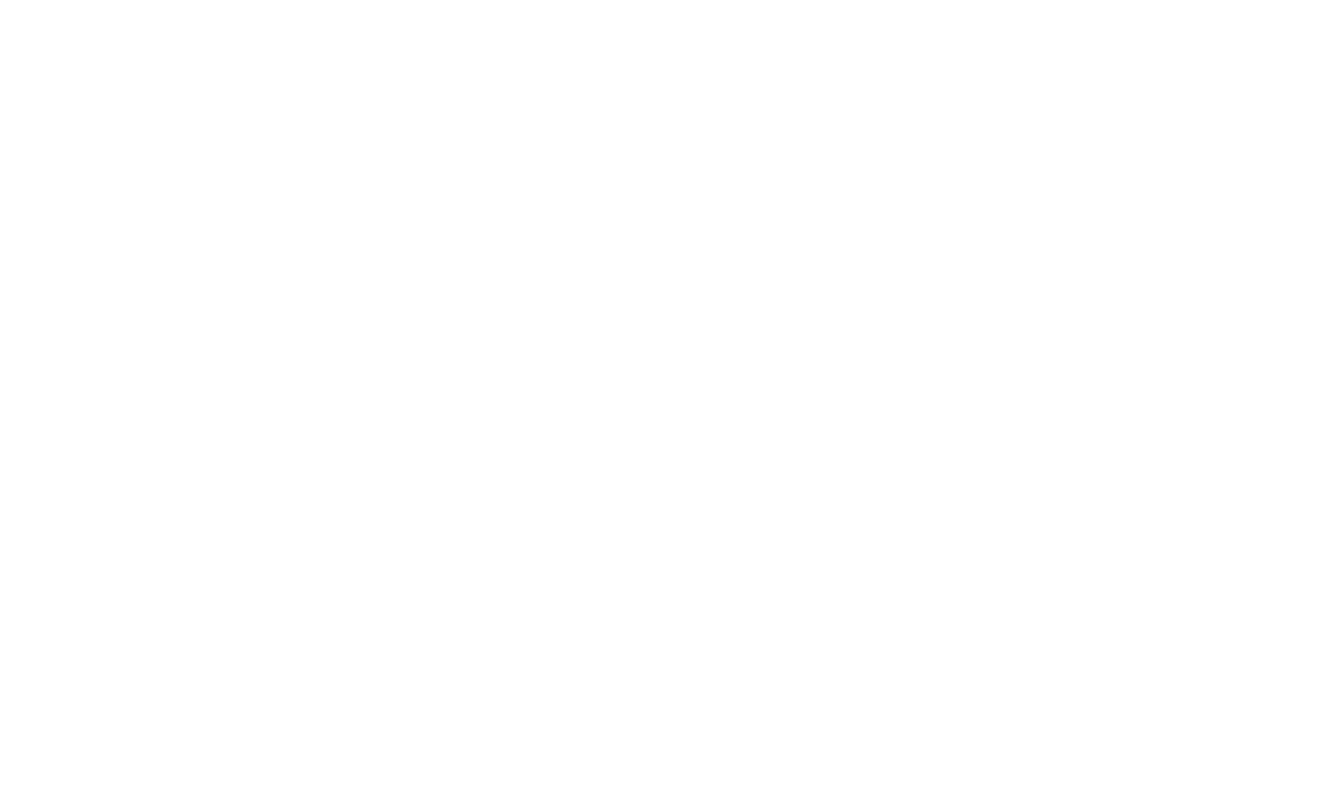
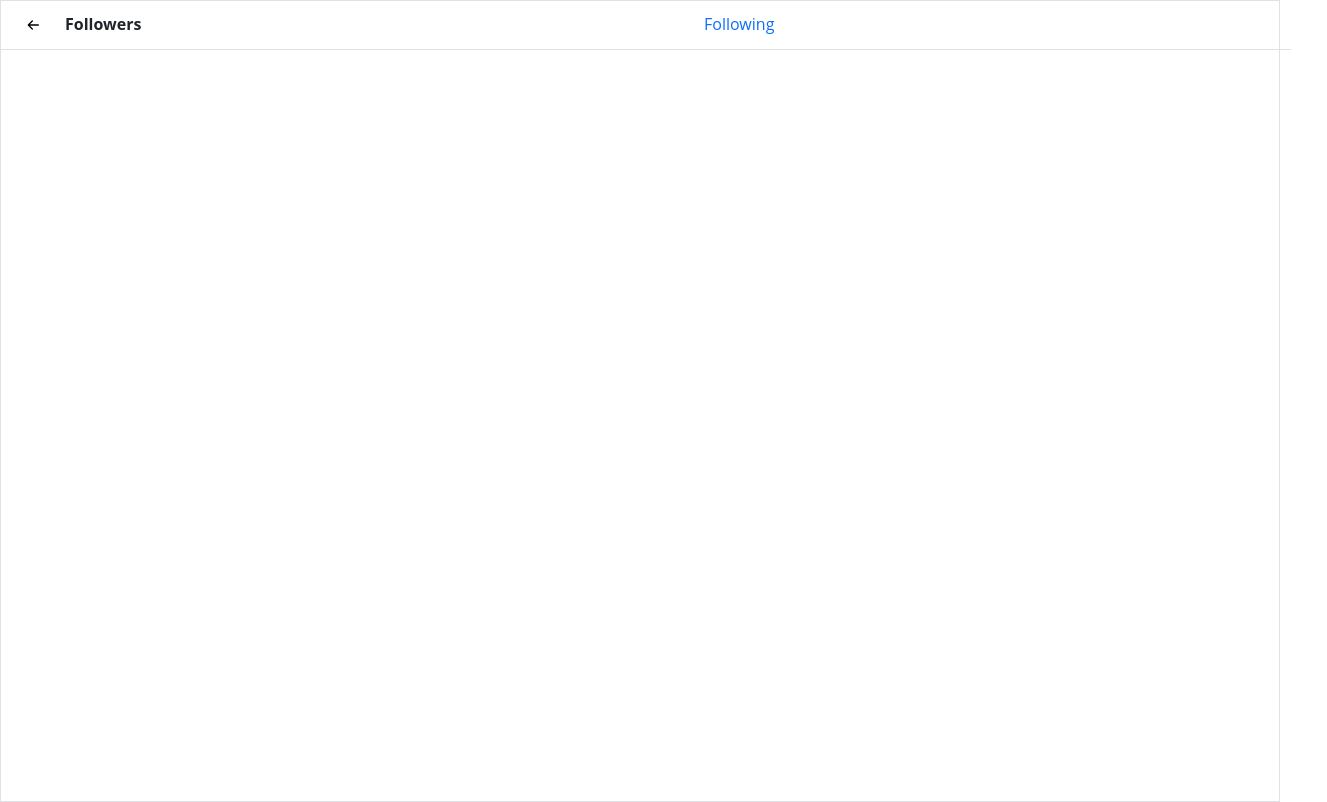
Before and after one commit to PVmendez/React_Twitter-Front-End, a React (Create React App) app: page /user/1/followers in a window 1280 px wide. Before the commit this address had no page. Shown: the whole page, 1327 px wide, since content can reach past the window. Built offline with nearby package versions, Linux system fonts and the light colour scheme.

Commit message:
Followers

```diff
--- a/src/App.js
+++ b/src/App.js
@@ -6,6 +6,7 @@ import Login from "./pages/Login";
 import Register from "./pages/Register";
 import { Profile } from "./pages/Profile";
 import {SingleTweet} from "./pages/SingleTweet";
+import { Followers } from "./pages/Followers";
 
 function App() {
   return (
@@ -14,8 +15,9 @@ function App() {
       <Route path="/home" element={<Home />} />
       <Route path="/login" element={<Login />} />
       <Route path="/register" element={<Register />} />
-      <Route path="/:userName" element={<Profile />} />
+      <Route path="/user/:userName" element={<Profile />} />
       <Route path="/tweet/:tweetId" element={<SingleTweet />} />
+			<Route path="/user/:userName/followers" element={<Followers/>} />
     </Routes>
   );
 }
--- a/src/components/Avatar.jsx
+++ b/src/components/Avatar.jsx
@@ -1,8 +1,10 @@
-function Avatar() {
+function Avatar({user}) {
+  console.log(user)
   return (
+
     <div className="me-3 flex-shrink-0">
       <img
-        src="https://pbs.twimg.com/profile_images/1540810647604183046/OhYhwdAi_400x400.jpg"
+        src={user.photo}
         alt="profilePhoto"
         className="img-fluid user-image"
       ></img>
--- /dev/null
+++ b/src/components/TweetsOptions.jsx
@@ -0,0 +1,12 @@
+import { Link } from "react-router-dom";
+
+export const TweetsOptions = ({option}) => {
+  return (
+    <>
+      <Link to="" className="flex-grow-1 btn-gray btn rounded-0 fs-7 fw-600 py-3 text-secondary">
+        <svg viewBox="0 0 24 24" className="d-xl-none"></svg>
+        <span className="mx-2 d-none d-xl-inline">{option}</span>
+      </Link>
+    </>
+  );
+};
--- /dev/null
+++ b/src/components/UserCard.jsx
@@ -0,0 +1,22 @@
+import { Link } from "react-router-dom";
+import Avatar from "./Avatar";
+
+export const UserCard = ({user}) => {
+  return (
+    <>
+      <Link to="/user/Chayanne">
+        <Avatar user={user} />
+      </Link>
+
+      <div class="col-10 d-flex flex-column">
+        <Link to="/user/Chayanne" class="fs-7  fw-bold text-black d-flex flex-column">
+          <span class="hover-underline mb-0 p-0">{user.name}</span>
+          <span class="fw-normal text-secondary mt-0 p-0">@{user.username} &middot;</span>
+        </Link>
+        <p class="fs-7 mt-1">
+          {user.desc}
+        </p>
+      </div>
+    </>
+  );
+};
--- /dev/null
+++ b/src/pages/Followers.jsx
@@ -0,0 +1,46 @@
+import { UserCard } from "../components/UserCard";
+import { Link } from "react-router-dom";
+
+export const Followers = () => {
+  const followers = [
+    {
+      id: 1,
+      name: "Jorge Bazalto",
+      username: "jorgeBazalto",
+      desc: "Lorem ipsum dolor sit amet, consectetur adipisicing elit. Iure dignissimos repudiandae ab non neque aliquam distinctio sunt voluptate nostrum! Aliquam a dicta saepe voluptatibus neque, omnis aut aliquid ullam earum.",
+      photo: "https://pbs.twimg.com/profile_images/1540810647604183046/OhYhwdAi_400x400.jpg",
+    },
+  ];
+  return (
+    <main className="border p-0">
+      <section className="container-fluid p-0 vh-100">
+        <div className=" px-3 py-2 d-flex align-items-center sticky-top bg-white">
+          <Link
+            to="/home"
+            className="btn-gray rounded-circle p-2 d-flex justify-content-center align-items-center"
+          >
+            <svg viewBox="0 0 24 24">
+              <g>
+                <path d="M20 11H7.414l4.293-4.293c.39-.39.39-1.023 0-1.414s-1.023-.39-1.414 0l-6 6c-.39.39-.39 1.023 0 1.414l6 6c.195.195.45.293.707.293s.512-.098.707-.293c.39-.39.39-1.023 0-1.414L7.414 13H20c.553 0 1-.447 1-1s-.447-1-1-1z"></path>
+              </g>
+            </svg>
+          </Link>
+          <div className="col-6 d-flex flex-column justify-content-center ms-3">
+            <h2 className="fs-6 m-0 fw-bold">Followers</h2>
+          </div>
+
+          <div className="col-6 d-flex flex-column justify-content-center ms-3">
+            <h2 className="fs-6 m-0">
+              <Link to="/user/Chayanne/following">Following</Link>
+            </h2>
+          </div>
+        </div>
+        <div className=" row p-3  border-top ">
+          {followers.map((f) => {
+            <UserCard user={f} />;
+          })}
+        </div>
+      </section>
+    </main>
+  );
+};
--- a/src/pages/Login.jsx
+++ b/src/pages/Login.jsx
@@ -1,5 +1,3 @@
-import "bootstrap/dist/css/bootstrap.min.css";
-
 function Login() {
   return (
     <>
--- a/src/pages/Profile.jsx
+++ b/src/pages/Profile.jsx
@@ -5,11 +5,22 @@ import stylesLayout from "./Layout.module.css";
 import styles from "./Profile.module.css";
 import { useParams, Link } from "react-router-dom";
 import Avatar from "../components/Avatar";
+import { TweetsOptions } from "../components/TweetsOptions";
 
 export const Profile = () => {
   const params = useParams();
   const nameAuth = "Chayanne";
   const tweetList = 1;
+  const user = [
+    {
+      id: 1,
+      name: "Jorge Bazalto",
+      username: "jorgeBazalto",
+      desc: "Lorem ipsum dolor sit amet, consectetur adipisicing elit. Iure dignissimos repudiandae ab non neque aliquam distinctio sunt voluptate nostrum! Aliquam a dicta saepe voluptatibus neque, omnis aut aliquid ullam earum.",
+      photo: "https://pbs.twimg.com/profile_images/1540810647604183046/OhYhwdAi_400x400.jpg",
+    },
+  ];
+
   return (
     <>
       <div className={`${stylesLayout.layout}`}>
@@ -33,7 +44,8 @@ export const Profile = () => {
               >
                 <div className="d-flex flex-column justify-content-center">
                   <div className="mb-3">
-                    <Avatar />
+
+                    <Avatar photo={user.photo}/>
                   </div>
 
                   <h2 className="fw-bolder fs-6">Elmer Figueroa Arce</h2>
@@ -83,39 +95,10 @@ export const Profile = () => {
                 </div>
               </div>
               <div className="d-flex" id="profile-nav">
-                <Link
-                  to=""
-                  className="flex-grow-1 btn-gray btn rounded-0 fs-7 fw-600 py-3 text-secondary"
-                >
-                  Tweets
-                </Link>
-                <Link
-                  to=""
-                  className="flex-grow-1 btn-gray btn rounded-0 fs-7 fw-600 py-3 text-secondary"
-                  data-bs-toggle="modal"
-                  data-bs-target="#EditModal"
-                >
-                  <svg viewBox="0 0 24 24" className="d-xl-none"></svg>
-                  <span className="mx-2 d-none d-xl-inline">Tweets & replies</span>
-                </Link>
-                <Link
-                  to=""
-                  className="flex-grow-1 btn-gray btn rounded-0 fs-7 fw-600 py-3 text-secondary"
-                  data-bs-toggle="modal"
-                  data-bs-target="#EditModal"
-                >
-                  <svg viewBox="0 0 24 24" className="d-xl-none"></svg>
-                  <span className="mx-2 d-none d-xl-inline">Media</span>
-                </Link>
-                <Link
-                  to=""
-                  className="flex-grow-1 btn-gray btn rounded-0 fs-7 fw-600 py-3 text-secondary"
-                  data-bs-toggle="modal"
-                  data-bs-target="#EditModal"
-                >
-                  <svg viewBox="0 0 24 24" className="d-xl-none"></svg>
-                  <span className="mx-2 d-none d-xl-inline">Likes</span>
-                </Link>
+                <TweetsOptions option="Tweets" />
+                <TweetsOptions option="Tweets & replies" />
+                <TweetsOptions option="Media" />
+                <TweetsOptions option="Likes" />
               </div>
               <div id="tweets-section">{tweetList > 0 ? <Tweet /> : <div>No hay tweets</div>}</div>
             </section>
```
